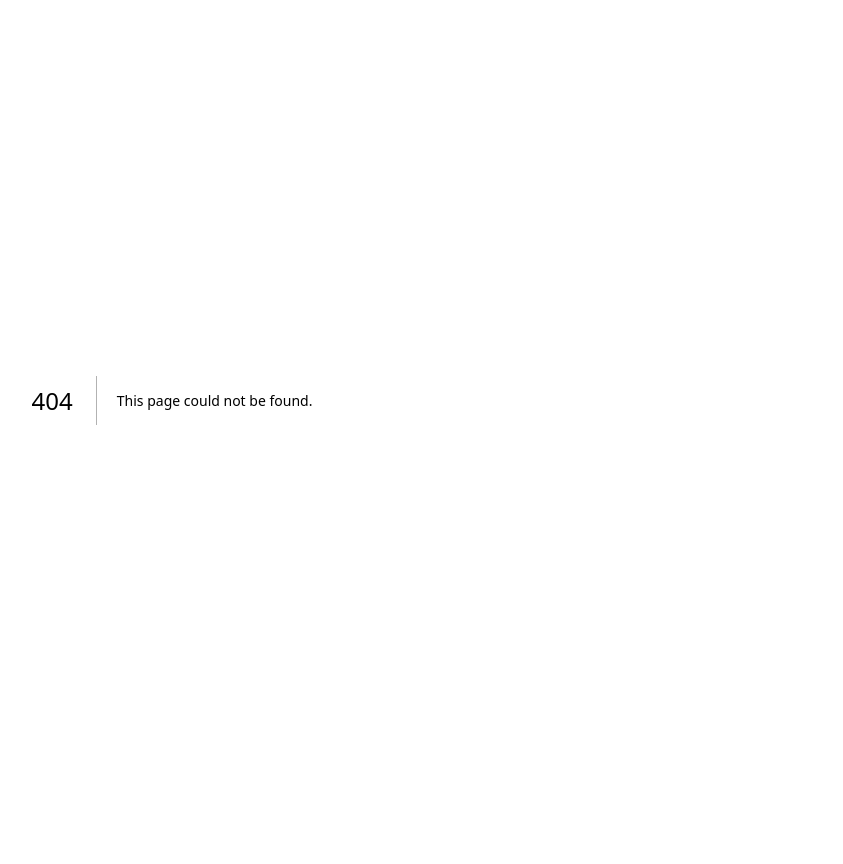
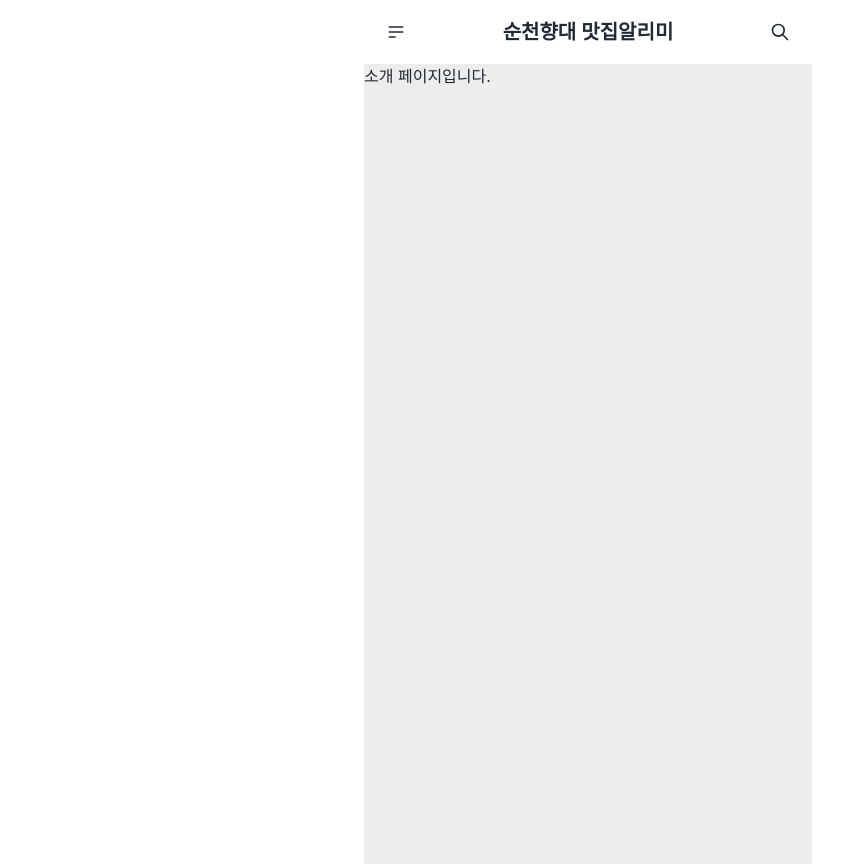
Before and after one commit to Antraxmin/SCH-Food, a Next.js app: page /about in a window 1280 px wide. Before the commit this address had no page. Shown: the whole page, without its empty margins (52-895 px from the left). Before the commit the page ends 800 px from the top, so only its background shows below. Built offline with nearby package versions, Linux system fonts and the light colour scheme; a web font is replaced by a local one.

Commit message:
[#1] add about page

```diff
--- /dev/null
+++ b/pages/about/index.tsx
@@ -0,0 +1,11 @@
+import Header from "@/components/common/Header";
+import { Fragment } from "react";
+
+export default function Home() {
+  return (
+    <Fragment>
+      <Header />
+      <main className="flex-1 mt-16 h-screen">소개 페이지입니다.</main>
+    </Fragment>
+  );
+}
```
